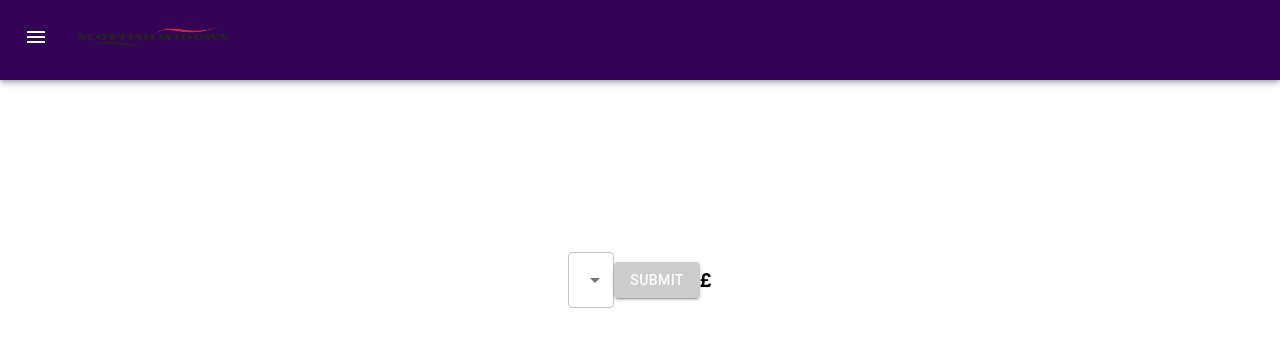
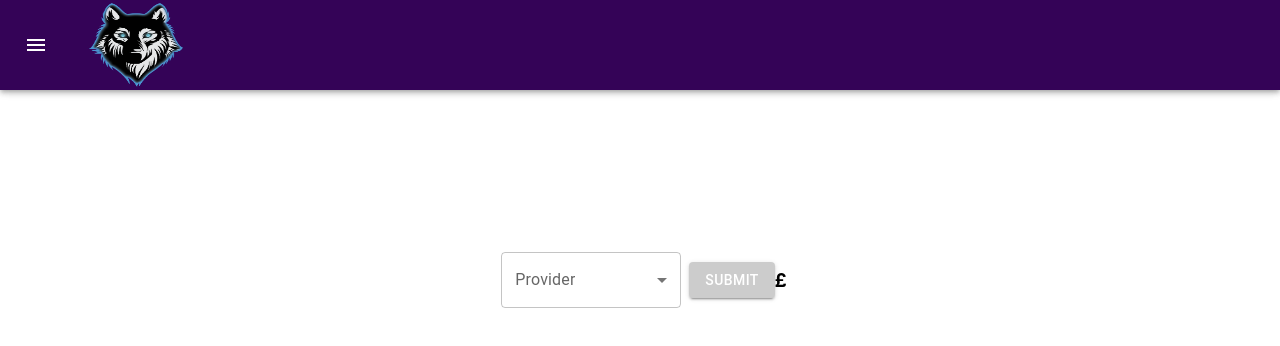
Before and after one commit to MilaCerveira/MUISwitch, a React (Create React App) app: page / in a window 1280 px wide. Shown: the top 346 px of the page. Built offline with nearby package versions, Linux system fonts and the light colour scheme.

Commit message:
dynamically render mui theme & logo

```diff
--- a/src/components/Calculator.js
+++ b/src/components/Calculator.js
@@ -9,14 +9,15 @@ import logos from "../logos/logo.js";
 import Toolbar from '@mui/material/Toolbar';
 import IconButton from '@mui/material/IconButton';
 import MenuIcon from '@mui/icons-material/Menu';
-
+import FormControl from '@mui/material/FormControl';
+import InputLabel from '@mui/material/InputLabel';
 
 
 function Calculator() {
     const [provider, setProvider] = useState("");
     const [theme, setTheme] = useState(themes.normal);
     const [premium, setPremium] = useState();
-    const [logo, setLogo] = useState(logos.s);
+    const [logo, setLogo] = useState(logos.wo);
 
     const calculatePremium = () => {
         const premium = Math.ceil(Math.random() * 50);
@@ -51,7 +52,7 @@ function Calculator() {
                 height: "70vh",
             }}>
 
-                <AppBar style={{ height: '80px' }}
+                <AppBar style={{ height: '90px' }}
                 >
                     <Toolbar>
 
@@ -65,19 +66,24 @@ function Calculator() {
                             <MenuIcon />
 
                         </IconButton>
-                        <img src= {logo} alt="logo" style={{ width: '150px' , height:'70px', padding:'2px'}}></img>
+                        <img src={logo} alt="logo" style={{ width: '120px', height: '100%', Padding: "2px" }}></img>
                     </Toolbar>
                 </AppBar>
-
+                <FormControl sx={{ m: 1, minWidth: 180 }}>
+                    <InputLabel>Provider</InputLabel>
                     <Select
                         value={provider}
                         label="Provider"
                         onChange={(e) => setProvider(e.target.value)}
                     >
+                        <MenuItem value="">
+                            <em>None</em>
+                        </MenuItem>
                         <MenuItem value={"3"}>Lloyds</MenuItem>
                         <MenuItem value={"2"}>Hallifax</MenuItem>
                         <MenuItem value={"1"}>Scottish Widdows</MenuItem>
                     </Select>
+                </FormControl>
 
                 <Button variant="contained" color="secondary" size="medium"
 
@@ -88,21 +94,24 @@ function Calculator() {
                         if (provider === '3') {
                             setTheme(themes.lloyds)
                         }
-                    if(provider ==='3') {
+                        if (provider === '3') {
                             setLogo(logos.lb)
                         }
                         if (provider === '1') {
                             setTheme(themes.widdows)
                         }
-                        if(provider ==='1') {
+                        if (provider === '1') {
                             setLogo(logos.s)
                         }
                         if (provider === '2') {
                             setTheme(themes.hallifax)
                         }
 
-                        if(provider ==='2') {
+                        if (provider === '2') {
                             setLogo(logos.ha)
+                        }
+                        if (provider === '') {
+                            setLogo(logos.wo)
                         }
 
                         calculatePremium();
@@ -113,6 +122,7 @@ function Calculator() {
 
                 </Button>
 
+
                 <h3>£{premium}</h3>
 
             </div>
--- a/src/logos/logo.js
+++ b/src/logos/logo.js
@@ -1,10 +1,7 @@
 import lb from './lb.png';
 import ha from './ha.png';
 import s from './s.png';
+import wo from './wo.png';
 
-// const l ='lb.png'
-// const h ='ha.png'
-// const s = 's.png'
-
-const logos = { lb, ha, s}
+const logos = { lb, ha, s, wo}
 export default logos
```
Also changed, not shown: src/logos/wo.png (added). Lines whose indentation alone changed are shown as unchanged.
